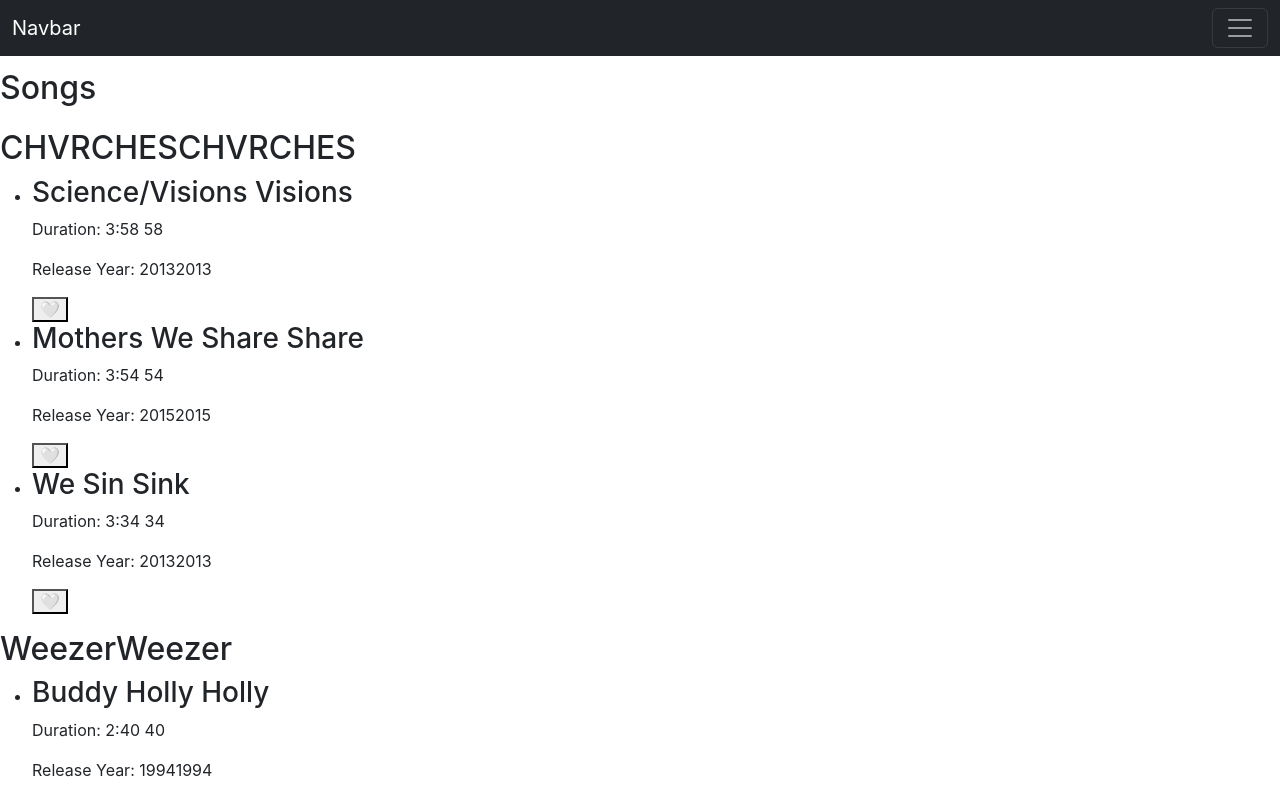
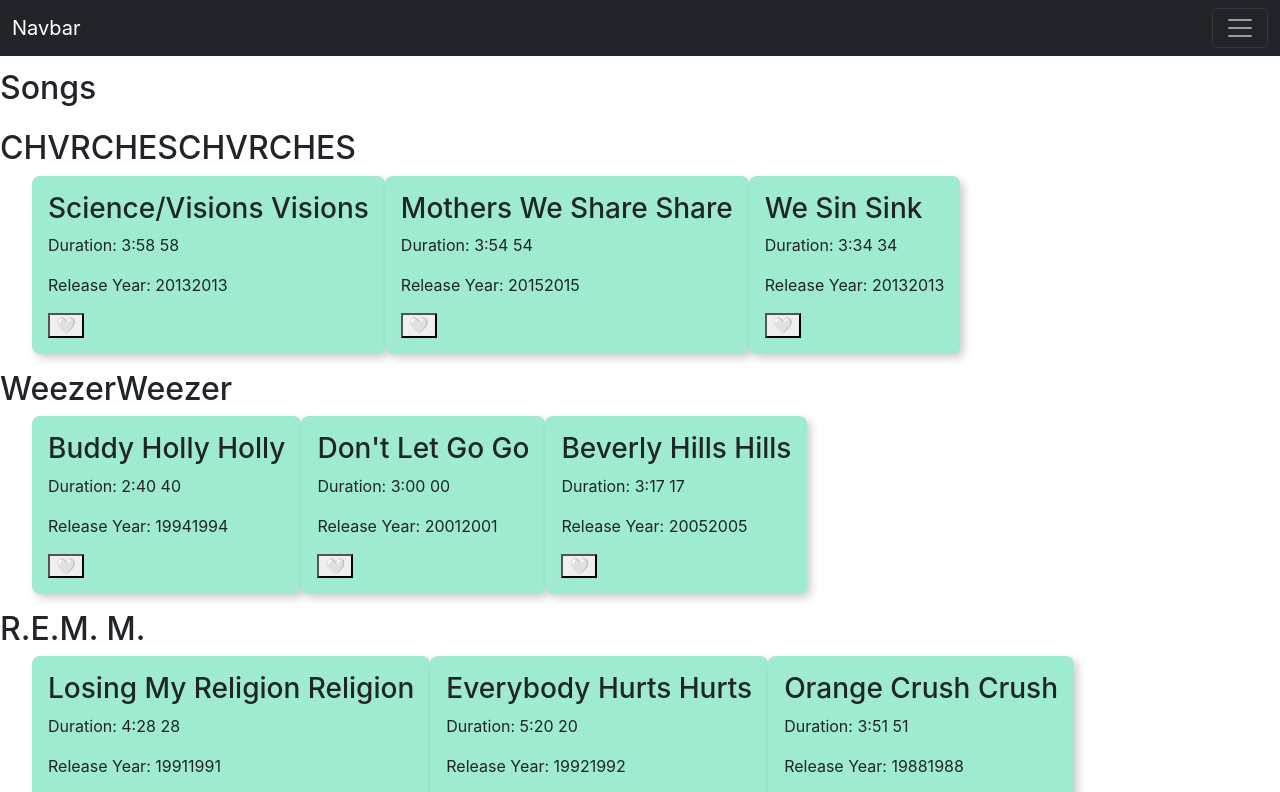
Before and after one commit to Omeritzio/OtterBeat, a React (Create React App) app: page / in a window 1280 px wide. Shown: the top 792 px of the page. Built offline with nearby package versions, Linux system fonts and the light colour scheme.

Commit message:
Second Commit

```diff
--- a/src/components/songs.js
+++ b/src/components/songs.js
@@ -22,13 +22,13 @@
       }, []);
 
       return (
-        <div>
+        <div >
         {songs.map((artist, index) => (
             <div key={index}>
             <h2>{artist.artist}</h2>
             <ul>
                 {artist.songs.map((song, songIndex) => (
-                <li key={songIndex}>
+                <li key={songIndex} className="bg-light-green dib br3 pa3 grow bw2 shadow-5">
                     <h3>{song.title}</h3>
                     <p> Duration: {song.duration}</p>
                     <p>Release Year: {song.releaseYear}</p>
```
Also changed, not shown: src/Song.js (deleted, +0 -11 lines).
